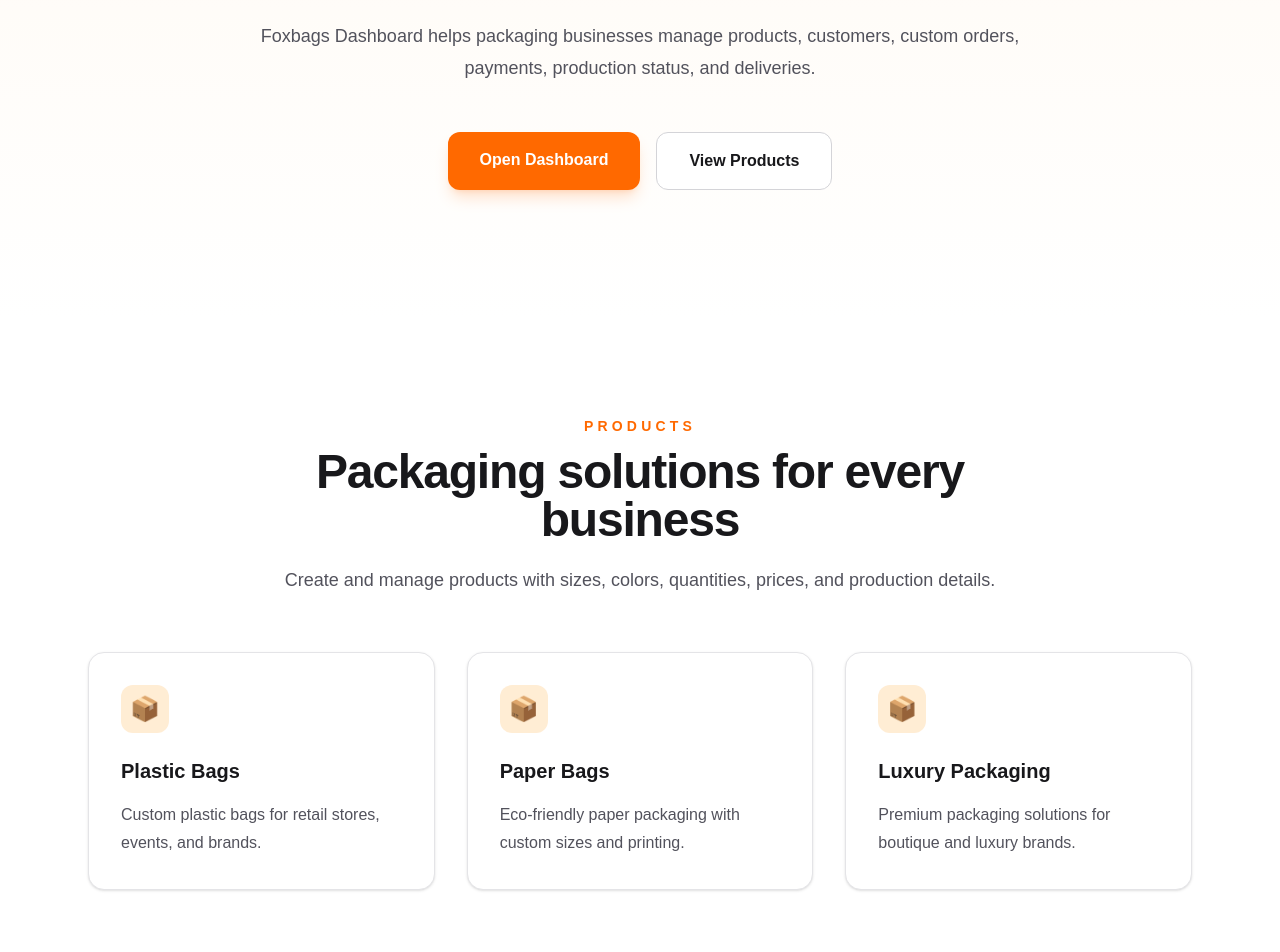
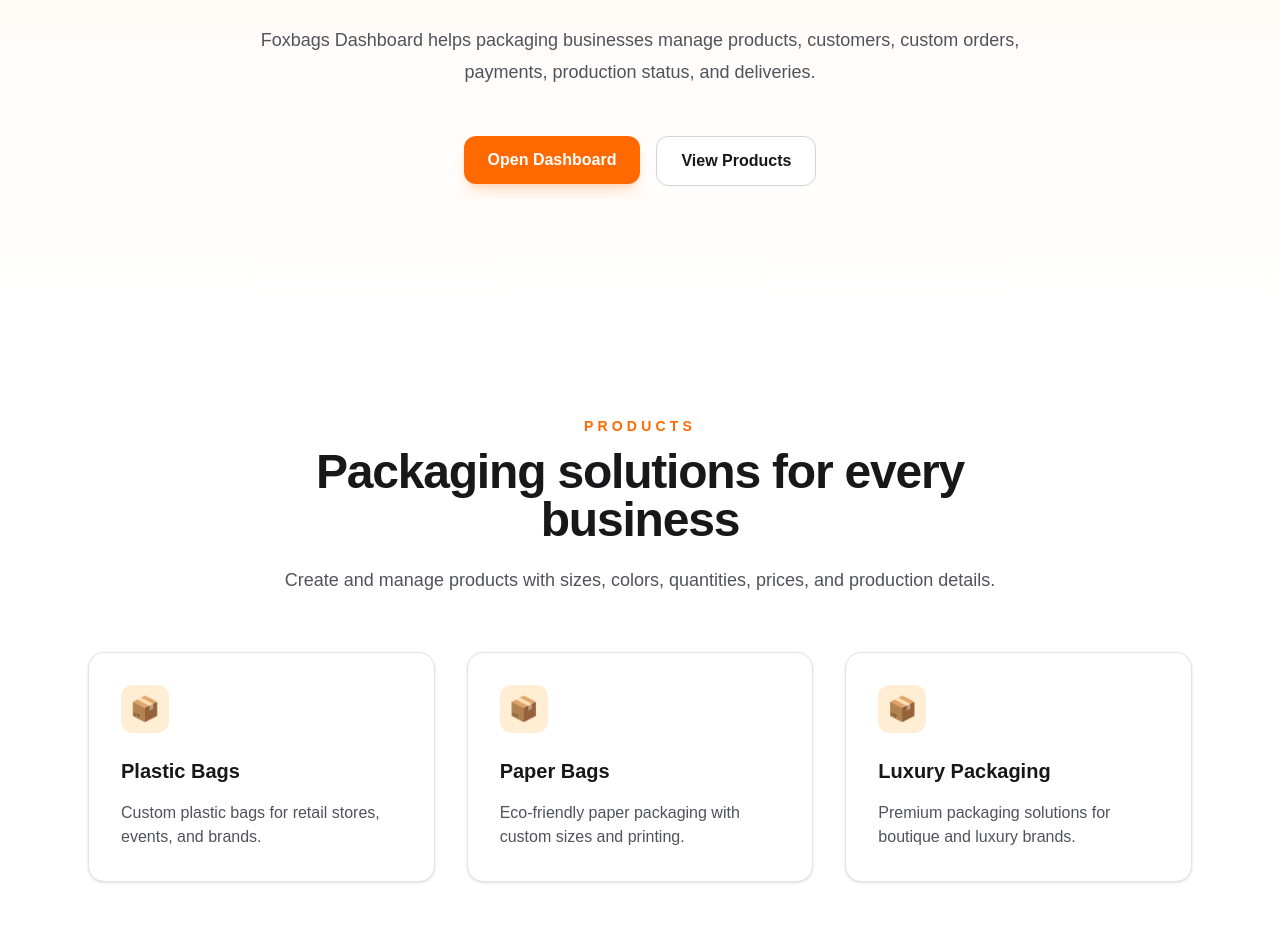
Before and after one commit to birabotto/foxbags-dashboard, a Next.js app: page / in a window 1280 px wide. Shown: the part 480-1432 px from the top of the page. Built offline with nearby package versions, Linux system fonts and the light colour scheme.

Commit message:
feat: create reusable Button and Card UI components

```diff
--- a/src/app/components/hero.tsx
+++ b/src/app/components/hero.tsx
@@ -1,3 +1,5 @@
+import { Button } from "@/app/components/ui/button";
+
 export function Hero() {
   return (
     <section className="relative overflow-hidden bg-gradient-to-b from-orange-50 to-white">
@@ -16,18 +18,12 @@
         </p>
 
         <div className="mt-12 flex flex-col gap-4 sm:flex-row">
-          <a
-            href="/dashboard"
-            className="rounded-xl bg-orange-500 px-8 py-4 font-semibold text-white shadow-lg shadow-orange-500/20 transition hover:bg-orange-600"
-          >
-            Open Dashboard
+          <a href="/dashboard">
+            <Button>Open Dashboard</Button>
           </a>
 
-          <a
-            href="#products"
-            className="rounded-xl border border-zinc-300 bg-white px-8 py-4 font-semibold text-zinc-900 transition hover:bg-zinc-100"
-          >
-            View Products
+          <a href="#products">
+            <Button variant="secondary">View Products</Button>
           </a>
         </div>
       </div>
--- a/src/app/components/products.tsx
+++ b/src/app/components/products.tsx
@@ -1,4 +1,5 @@
 import { SectionTitle } from "@/app/components/section-title";
+import { Card } from "@/app/components/ui/card";
 
 const products = [
   {
@@ -26,20 +27,15 @@
 
       <div className="grid gap-8 md:grid-cols-3">
         {products.map((product) => (
-          <div
-            key={product.name}
-            className="rounded-2xl border border-zinc-200 bg-white p-8 shadow-sm transition hover:-translate-y-1 hover:shadow-md"
-          >
+          <Card key={product.name}>
             <div className="mb-6 flex h-12 w-12 items-center justify-center rounded-xl bg-orange-100 text-2xl">
               📦
             </div>
 
-            <h3 className="text-xl font-bold text-zinc-900">{product.name}</h3>
+            <h3 className="text-xl font-bold">{product.name}</h3>
 
-            <p className="mt-4 leading-7 text-zinc-600">
-              {product.description}
-            </p>
-          </div>
+            <p className="mt-4 text-zinc-600">{product.description}</p>
+          </Card>
         ))}
       </div>
     </section>
--- /dev/null
+++ b/src/app/components/ui/button.tsx
@@ -0,0 +1,28 @@
+import { ButtonHTMLAttributes } from "react";
+
+type ButtonProps = ButtonHTMLAttributes<HTMLButtonElement> & {
+  variant?: "primary" | "secondary";
+};
+
+export function Button({
+  variant = "primary",
+  className = "",
+  ...props
+}: ButtonProps) {
+  const base = "rounded-xl px-6 py-3 font-semibold transition duration-200";
+
+  const variants = {
+    primary:
+      "bg-orange-500 text-white hover:bg-orange-600 shadow-lg shadow-orange-500/20",
+
+    secondary:
+      "border border-zinc-300 bg-white text-zinc-900 hover:bg-zinc-100",
+  };
+
+  return (
+    <button
+      className={`${base} ${variants[variant]} ${className}`}
+      {...props}
+    />
+  );
+}
--- /dev/null
+++ b/src/app/components/ui/card.tsx
@@ -0,0 +1,13 @@
+import { ReactNode } from "react";
+
+type CardProps = {
+  children: ReactNode;
+};
+
+export function Card({ children }: CardProps) {
+  return (
+    <div className="rounded-2xl border border-zinc-200 bg-white p-8 shadow-sm transition duration-300 hover:-translate-y-1 hover:shadow-lg">
+      {children}
+    </div>
+  );
+}
```
